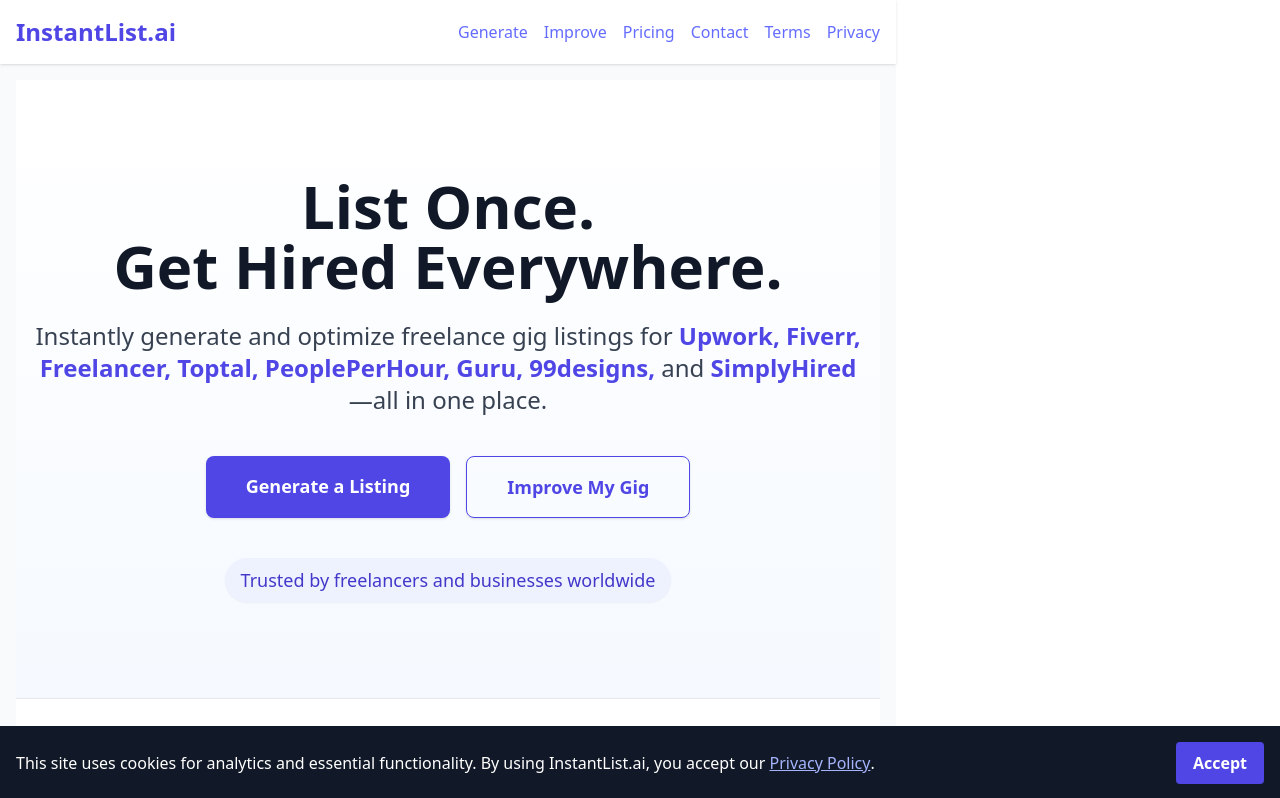
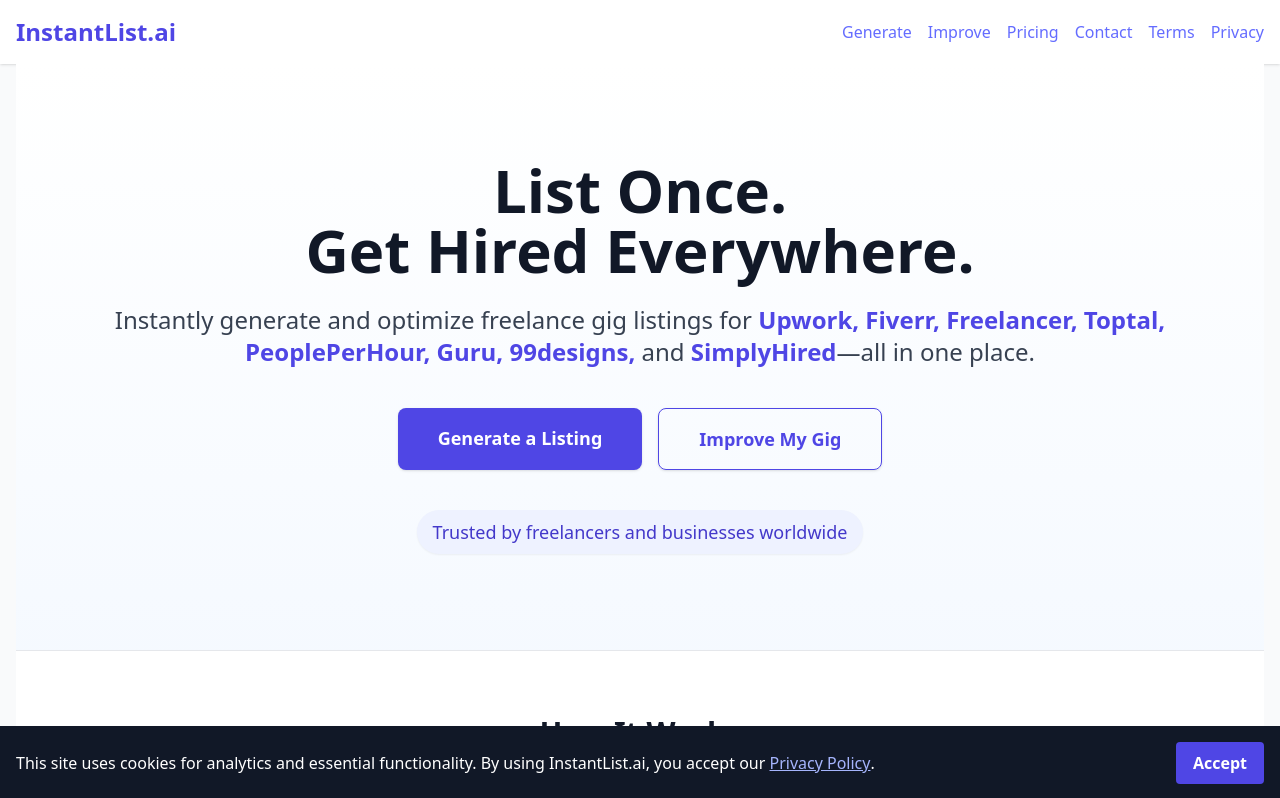
Before and after one commit to fredsterzcode/instant123456, a React (Vite) app: page / in a window 1280 px wide. Shown: the top 798 px of the page. Built offline with nearby package versions, Linux system fonts and the light colour scheme.

Commit message:
fix: ensure true full-screen SaaS layout (global + layout updates)

```diff
--- a/src/App.jsx
+++ b/src/App.jsx
@@ -23,7 +23,7 @@
           <Link to="/privacy" className="hover:underline">Privacy</Link>
         </nav>
       </header>
-      <main className="flex-1 container mx-auto p-4 w-full max-w-4xl">{children}</main>
+      <main className="flex-1 w-full px-4">{children}</main>
       <footer className="bg-white text-center p-4 border-t text-sm text-gray-500">© {new Date().getFullYear()} InstantList.ai</footer>
     </div>
   );
--- a/src/index.css
+++ b/src/index.css
@@ -1,6 +1,13 @@
 @tailwind base;
 @tailwind components;
 @tailwind utilities;
+
+html, body, #root {
+  height: 100%;
+  width: 100%;
+  min-height: 100vh;
+  min-width: 100vw;
+}
 
 :root {
   font-family: system-ui, Avenir, Helvetica, Arial, sans-serif;
@@ -28,8 +35,6 @@
 
 body {
   margin: 0;
-  display: flex;
-  place-items: center;
   min-width: 320px;
   min-height: 100vh;
 }
```
